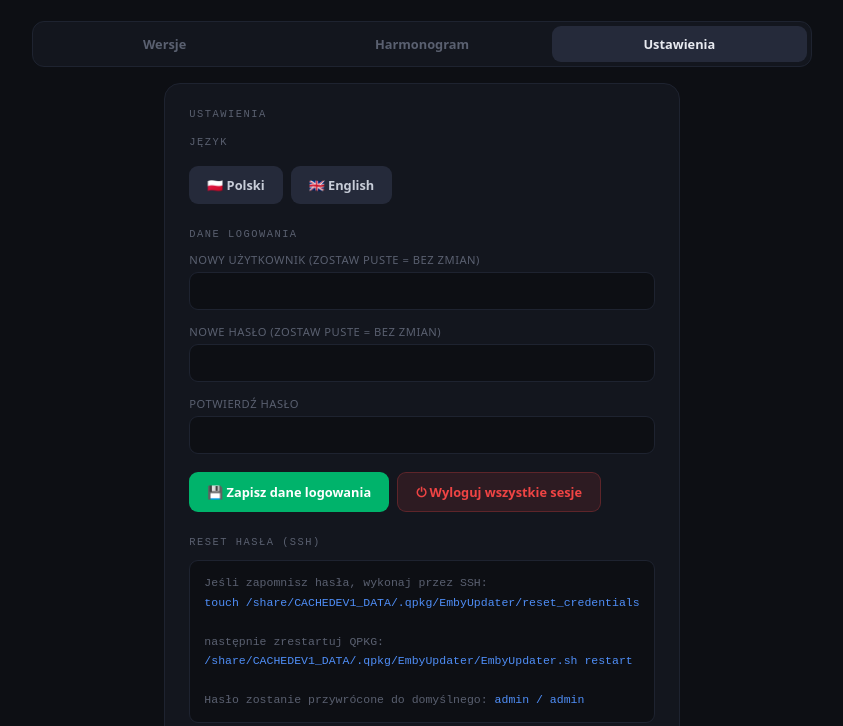
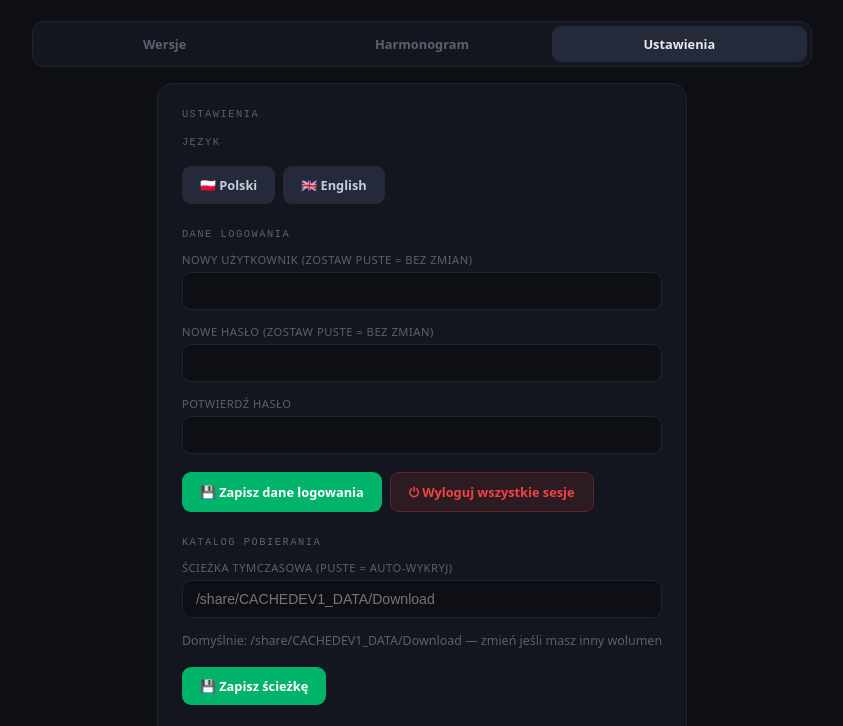
Before and after one commit to MaciekZd/emby-updater, a plain HTML site: page shared/index.html in a window 1280 px wide. Both pictures are taken after a click on the button "Ustawienia". Shown: the part 71-797 px from the top of the page, without its empty margins (218-1061 px from the left). Drawn offline with Linux system fonts and the light colour scheme; no server answers.

Commit message:
Add download directory setting to UI
Settings tab now shows a 'Download directory' field (PL/EN)
where users can set a custom temp path for Emby QPKG downloads.
Empty value = auto-detect available QNAP volume.

```diff
--- a/shared/index.html
+++ b/shared/index.html
@@ -264,6 +264,18 @@ input:focus{border-color:var(--accent)}
     </div>
 
     <div class="settings-section">
+      <div class="settings-title" id="lbl-dl-section">Katalog pobierania</div>
+      <div class="field">
+        <label id="lbl-dl-path">Ścieżka</label>
+        <input type="text" id="download-path" placeholder="/share/CACHEDEV1_DATA/Download" autocomplete="off">
+      </div>
+      <div class="hint" id="lbl-dl-hint" style="font-size:0.78rem;color:var(--muted);margin-top:4px"></div>
+      <div class="actions">
+        <button class="btn btn-save" id="btn-save-dl" onclick="saveDownloadPath()"></button>
+      </div>
+    </div>
+
+    <div class="settings-section">
       <div class="settings-title" id="lbl-reset-section">Reset hasła (SSH)</div>
       <div class="reset-info" id="reset-info-text"></div>
     </div>
@@ -300,6 +312,10 @@ const T = {
     'lbl-confirm-pass':'Potwierdź hasło',
     'btn-save-creds':'💾 Zapisz dane logowania',
     'btn-logout-all':'⏻ Wyloguj wszystkie sesje',
+    'lbl-dl-section':'Katalog pobierania',
+    'lbl-dl-path':'Ścieżka tymczasowa (puste = auto-wykryj)',
+    'lbl-dl-hint':'Domyślnie: /share/CACHEDEV1_DATA/Download — zmień jeśli masz inny wolumen',
+    'btn-save-dl':'💾 Zapisz ścieżkę',
     'lbl-reset-section':'Reset hasła (SSH)',
     'reset-info': 'Jeśli zapomnisz hasła, wykonaj przez SSH:\n<code>touch /share/CACHEDEV1_DATA/.qpkg/EmbyUpdater/reset_credentials</code>\n\nnastępnie zrestartuj QPKG:\n<code>/share/CACHEDEV1_DATA/.qpkg/EmbyUpdater/EmbyUpdater.sh restart</code>\n\nHasło zostanie przywrócone do domyślnego: <code>admin / admin</code>',
     'toast-saved':'✓ Zapisano', 'toast-error':'✗ Błąd',
@@ -333,6 +349,10 @@ const T = {
     'lbl-confirm-pass':'Confirm password',
     'btn-save-creds':'💾 Save credentials',
     'btn-logout-all':'⏻ Log out all sessions',
+    'lbl-dl-section':'Download directory',
+    'lbl-dl-path':'Temp path (empty = auto-detect)',
+    'lbl-dl-hint':'Default: /share/CACHEDEV1_DATA/Download — change if your volume is different',
+    'btn-save-dl':'💾 Save path',
     'lbl-reset-section':'Password reset (SSH)',
     'reset-info': 'If you forget your password, run via SSH:\n<code>touch /share/CACHEDEV1_DATA/.qpkg/EmbyUpdater/reset_credentials</code>\n\nthen restart the QPKG:\n<code>/share/CACHEDEV1_DATA/.qpkg/EmbyUpdater/EmbyUpdater.sh restart</code>\n\nCredentials will be reset to default: <code>admin / admin</code>',
     'toast-saved':'✓ Saved', 'toast-error':'✗ Error',
@@ -358,7 +378,9 @@ function applyLang() {
     'opt-sun','opt-mon','opt-tue','opt-wed','opt-thu','opt-fri','opt-sat',
     'btn-sched-save','lbl-settings-title','lbl-lang-section',
     'lbl-credentials','lbl-new-user','lbl-new-pass','lbl-confirm-pass',
-    'btn-save-creds','btn-logout-all','lbl-reset-section'];
+    'btn-save-creds','btn-logout-all',
+    'lbl-dl-section','lbl-dl-path','lbl-dl-hint','btn-save-dl',
+    'lbl-reset-section'];
   ids.forEach(id => { const el = document.getElementById(id); if (el) el.textContent = t(id); });
 
   // Reset info with HTML
@@ -572,6 +594,13 @@ async function saveCreds() {
   } else toast(t('toast-error'));
 }
 
+async function saveDownloadPath() {
+  const path = document.getElementById('download-path').value.trim();
+  const d = await api('POST', '/api/settings', {download_path: path});
+  if (d.ok) toast(t('toast-saved'));
+  else toast(t('toast-error'));
+}
+
 async function logoutAll() {
   const d = await api('POST', '/api/settings', {logout_all: true});
   if (d.ok) { toast(t('toast-logged-out')); setTimeout(() => location='/login', 1500); }
@@ -606,6 +635,9 @@ function toast(msg) {
       inst.textContent = '?'; sub.textContent = t('v-inst-sub-err');
     }
     if (d.schedule) loadSched(d.schedule);
+    // populate download path
+    const cfg = await api('GET', '/api/config');
+    if (cfg) document.getElementById('download-path').value = cfg.download_path || '';
   } catch(e) { /* silent */ }
 })();
 </script>
```
